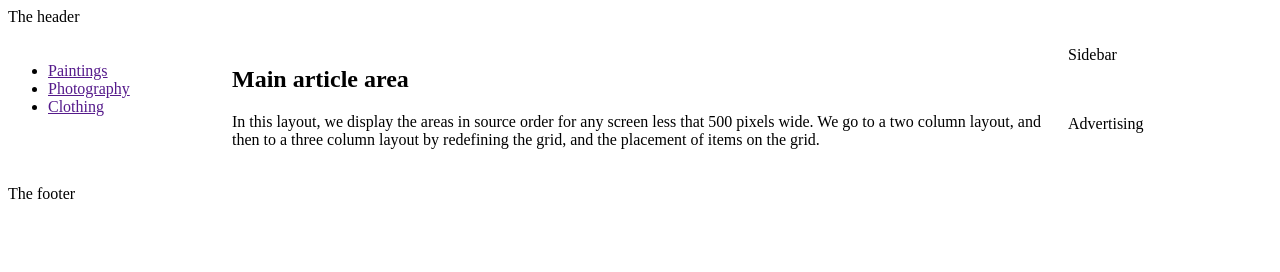
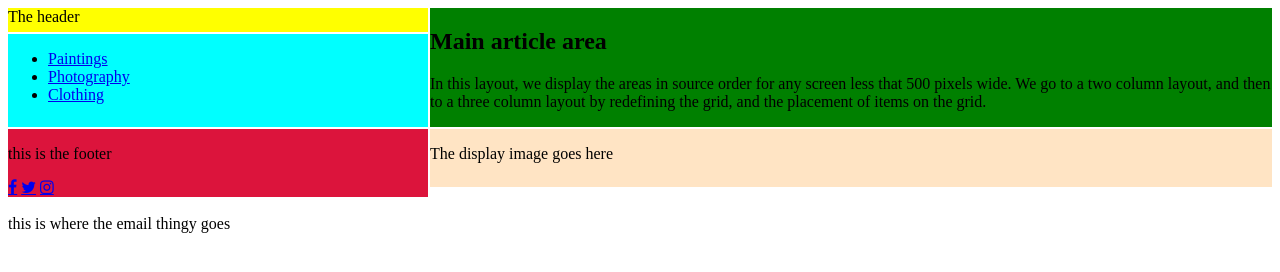
Before and after one commit to rachelanneart/rachelanneart.github.io, a plain HTML site: page index.html in a window 1280 px wide. Drawn offline with Linux system fonts and the light colour scheme; a web font is replaced by a local one.

Commit message:
Added Grid Stuff For Main Page
basic grid things added

```diff
--- a/index.html
+++ b/index.html
@@ -2,24 +2,42 @@
 <head>
     <meta charset="utf-8">
     <title>Rachel Anne Art</title>
-    <link rel="stylesheet" type="text/css" href="styles/styles.css">
+    <link rel="stylesheet" type="text/css" href="styles/profile_styles.css">
+    <link href="https://fonts.googleapis.com/css?family=Kaushan+Script|Megrim|Muli|Roboto+Condensed|Sacramento" rel="stylesheet">
+
+    <!-- fontawesome cdn -->
+    <link rel="stylesheet" href="https://cdnjs.cloudflare.com/ajax/libs/font-awesome/4.7.0/css/font-awesome.min.css">
 </head>
 <body>
-    <div class="wrapper">
-        <header class="main-head">The header</header>
-        <nav class="main-nav">
+    <div class="profile-wrapper">
+        <header class="header">The header</header>
+        <nav class="nav">
             <ul>
-                <li><a href="">Paintings</a></li>
-                <li><a href="">Photography</a></li>
-                <li><a href="">Clothing</a></li>
+                <li><a href="./html/paintings.html">Paintings</a></li>
+                <li><a href="./html/photography.html">Photography</a></li>
+                <li><a href="./html/clothing.html">Clothing</a></li>
             </ul>
         </nav>
-        <article class="content">
+        <article class="about">
             <h1>Main article area</h1>
             <p>In this layout, we display the areas in source order for any screen less that 500 pixels wide. We go to a two column layout, and then to a three column layout by redefining the grid, and the placement of items on the grid.</p>
         </article>
-        <aside class="side">Sidebar</aside>
-        <div class="ad">Advertising</div>
-        <footer class="main-footer">The footer</footer>
+
+        <div class="image-on-display">
+            <p>The display image goes here</p>
+
+        </div>
+
+        <div class="contact-me">
+        </div>
+
+        <p>this is where the email thingy goes</p>
+
+        <footer class="footer">
+            <p>this is the footer</p>
+            <a href="#" class="fa fa-facebook"></a>
+            <a href="#" class="fa fa-twitter"></a>
+            <a href="#" class="fa fa-instagram"></a>
+        </footer>
     </div>
 </body>
--- /dev/null
+++ b/styles/profile_styles.css
@@ -0,0 +1,69 @@
+.header {
+  grid-area: header;
+    background-color: yellow;
+}
+
+.about {
+  grid-area: about;
+    background-color: green;
+}
+
+.nav {
+  grid-area: nav;
+    background-color: aqua;
+}
+
+.image-on-display {
+  grid-area: image-on-display;
+    background-color: bisque;
+}
+
+.footer {
+  grid-area: footer;
+    background-color: crimson
+}
+
+.contact-me {
+    grid-area: contact-me;
+}
+
+.profile-wrapper {
+  display: grid;
+  grid-gap: 2px;
+  grid-template-areas:
+    "header"
+    "nav"
+    "about"
+    "image-on-display"
+    "contact-me"
+    "footer";
+}
+
+@media (min-width: 500px) {
+  .profile-wrapper {
+    grid-template-columns: 1fr 3fr;
+    grid-template-areas:
+      "header     about"
+      "footer     about"
+      "nav        image-on-display"
+      "nav        image-on-display"
+      "contact-me contact-me";
+  }
+  nav ul {
+    justify-content: space-between;
+  }
+}
+
+@media (min-width: 700px) {
+  .profile-wrapper {
+    grid-template-columns: 1fr 1fr 1fr;
+    grid-template-areas:
+      "header      about            about"
+      "nav         about            about"
+      "footer      image-on-display image-on-display"
+      "footer      contact-me       contact-me";
+   }
+   nav ul {
+     flex-direction: column;
+   }
+}
--- a/styles/styles.css
+++ /dev/null
@@ -1,59 +0,0 @@
-.main-head {
-  grid-area: header;
-}
-.content {
-  grid-area: content;
-}
-.main-nav {
-  grid-area: nav;
-}
-.side {
-  grid-area: sidebar;
-}
-.ad {
-  grid-area: ad;
-}
-.main-footer {
-  grid-area: footer;
-}
-
-.wrapper {
-  display: grid;
-  grid-gap: 20px;
-  grid-template-areas:
-    "header"
-    "nav"
-    "content"
-    "sidebar"
-    "ad"
-    "footer";
-}
-
-@media (min-width: 500px) {
-  .wrapper {
-    grid-template-columns: 1fr 3fr;
-    grid-template-areas:
-      "header  header"
-      "nav     nav"
-      "sidebar content"
-      "ad      footer";
-  }
-  nav ul {
-    display: flex;
-    justify-content: space-between;
-  }
-}
-
-@media (min-width: 700px) {
-  .wrapper {
-    grid-template-columns: 1fr 4fr 1fr;
-    grid-template-areas:
-      "header header  header"
-      "nav    content sidebar"
-      "nav    content ad"
-      "footer footer  footer"
-   }
-   nav ul {
-     flex-direction: column;
-   }
-}
```
